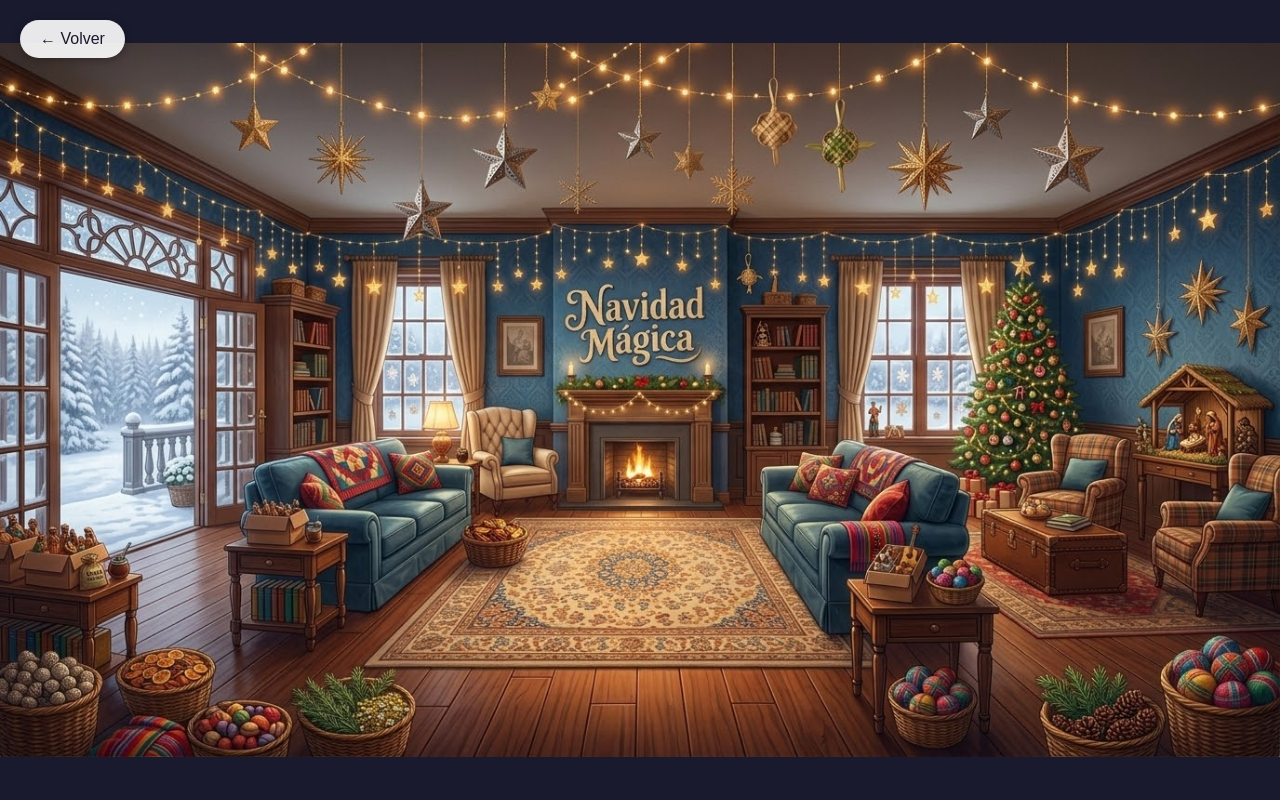
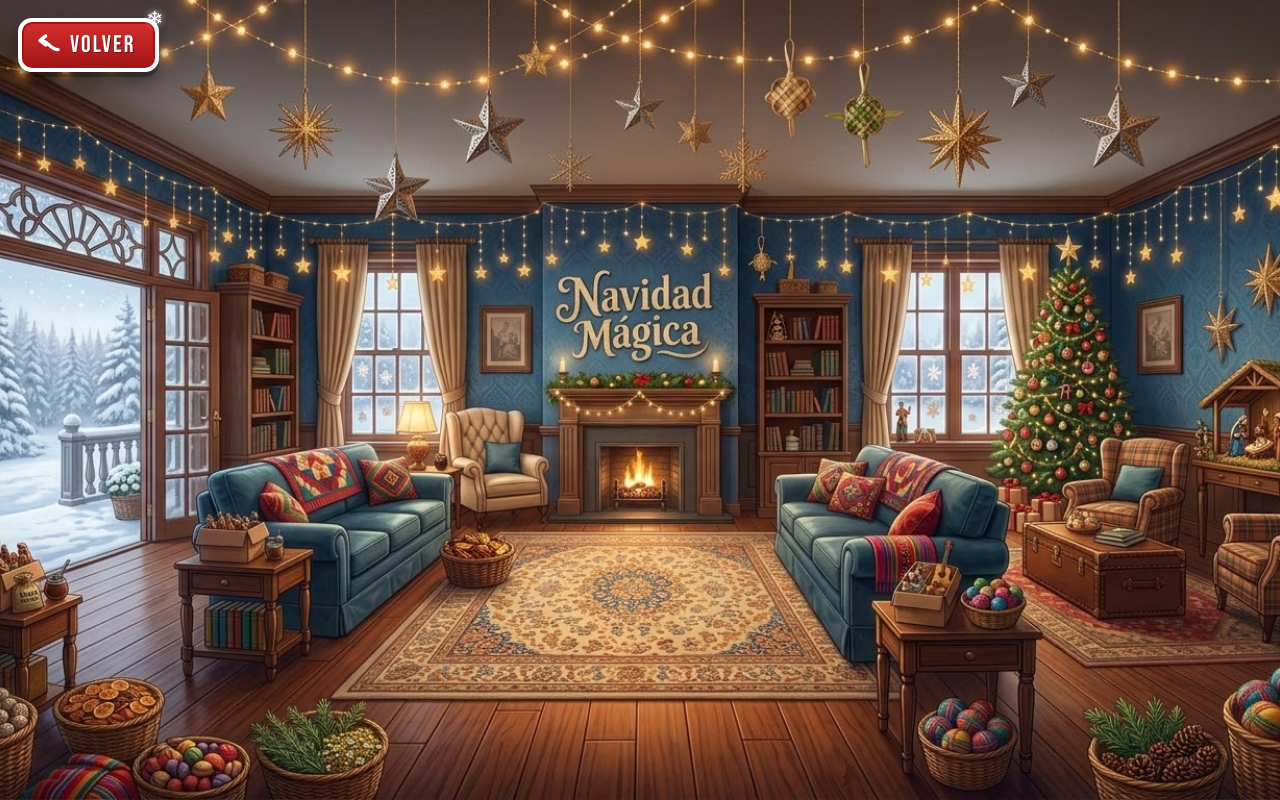
Before and after one commit to Margus20/decoracion-navidad, a plain HTML site: page belen.html in a window 1280 px wide. Drawn offline with Linux system fonts and the light colour scheme.

Commit message:
Update belen.html

```diff
--- a/belen.html
+++ b/belen.html
@@ -4,6 +4,9 @@
     <meta charset="UTF-8">
     <meta name="viewport" content="width=device-width, initial-scale=1.0">
     <title>Belén Navideño</title>
+    <link rel="preconnect" href="https://fonts.googleapis.com">
+    <link rel="preconnect" href="https://fonts.gstatic.com" crossorigin>
+    <link href="https://fonts.googleapis.com/css2?family=Bebas+Neue&display=swap" rel="stylesheet">
     <style>
         * {
             margin: 0;
@@ -11,54 +14,92 @@
             box-sizing: border-box;
         }
 
-        body {
-            font-family: Arial, sans-serif;
+        html, body {
+            width: 100%;
+            height: 100%;
             background-color: #1a1a2e;
-            display: flex;
-            justify-content: center;
-            align-items: center;
-            min-height: 100vh;
             overflow: hidden;
         }
 
         .container {
-            width: 100%;
+            position: fixed;
+            inset: 0;
+            width: 100vw;
             height: 100vh;
-            display: flex;
-            justify-content: center;
-            align-items: center;
-            position: relative;
+            display: block;
         }
 
         .stage-image {
-            max-width: 100%;
-            max-height: 100vh;
-            object-fit: contain;
+            width: 100%;
+            height: 100%;
+            object-fit: cover;
+            object-position: center;
+            display: block;
         }
 
+        /* 🎄 LETRERO TIPO POLO NORTE */
         .back-button {
             position: fixed;
-            top: 20px;
-            left: 20px;
-            background-color: rgba(255, 255, 255, 0.9);
-            color: #1a1a2e;
-            padding: 10px 20px;
-            border: none;
-            border-radius: 25px;
-            font-size: 16px;
-            cursor: pointer;
+            top: 18px;
+            left: 18px;
+            z-index: 1000;
+            display: inline-flex;
+            align-items: center;
+            gap: 8px;
+            padding: 10px 20px 10px 14px;
+            background: linear-gradient(180deg, #d32f2f 0%, #a31515 100%);
+            color: #ffffff;
+            font-family: 'Bebas Neue', Arial, sans-serif;
+            font-size: 1.5rem;
+            letter-spacing: 2px;
+            line-height: 1;
             text-decoration: none;
-            z-index: 1000;
-            box-shadow: 0 2px 10px rgba(0, 0, 0, 0.3);
+            text-shadow: 1px 1px 0 rgba(0,0,0,0.35);
+            border: 4px solid #ffffff;
+            border-radius: 14px;
+            box-shadow:
+                0 0 0 2px #a31515 inset,
+                0 5px 0 rgba(0,0,0,0.25),
+                0 8px 22px rgba(0,0,0,0.5);
+            transition: transform 0.2s ease, box-shadow 0.2s ease;
         }
 
         .back-button:hover {
-            background-color: rgba(255, 255, 255, 1);
+            transform: translateY(-2px) rotate(-2deg);
+            box-shadow:
+                0 0 0 2px #a31515 inset,
+                0 7px 0 rgba(0,0,0,0.25),
+                0 12px 26px rgba(0,0,0,0.55);
+        }
+
+        .back-button .arrow {
+            width: 26px;
+            height: 26px;
+            flex-shrink: 0;
+        }
+
+        /* ❄ Copito de nieve en la esquina del letrero */
+        .back-button::after {
+            content: '❄';
+            position: absolute;
+            top: -12px;
+            right: -10px;
+            font-size: 1.3rem;
+            color: #ffffff;
+            text-shadow: 0 0 6px rgba(255,255,255,0.9);
+            pointer-events: none;
         }
     </style>
 </head>
 <body>
-    <a href="index.html" class="back-button">← Volver</a>
+    <a href="index.html" class="back-button">
+        <svg class="arrow" viewBox="0 0 40 40" xmlns="http://www.w3.org/2000/svg">
+            <path d="M34 27 C22 27 18 13 8 13 M15 6 L6 13 L15 20"
+                  stroke="#ffffff" stroke-width="5"
+                  stroke-linecap="round" stroke-linejoin="round" fill="none"/>
+        </svg>
+        VOLVER
+    </a>
 
     <div class="container">
         <img id="stageImage" class="stage-image" src="" alt="Belén Navideño">
```
